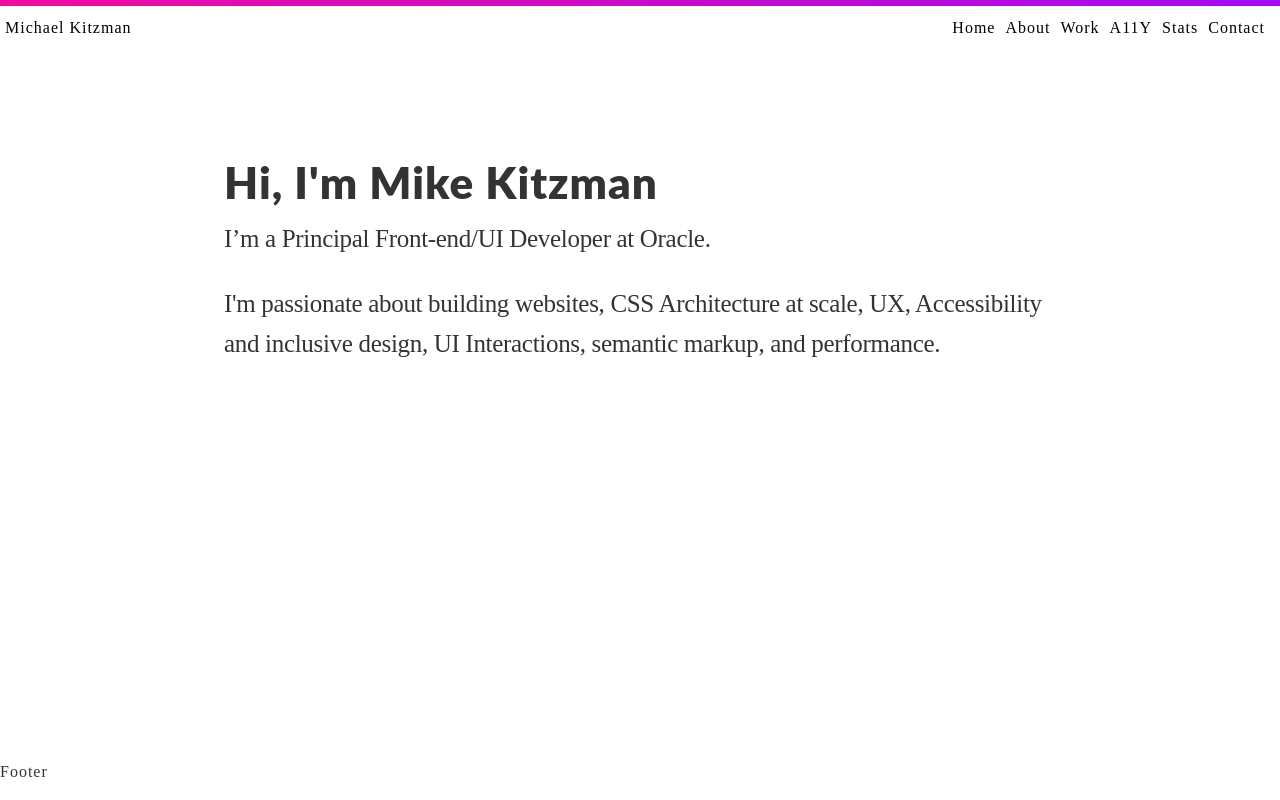
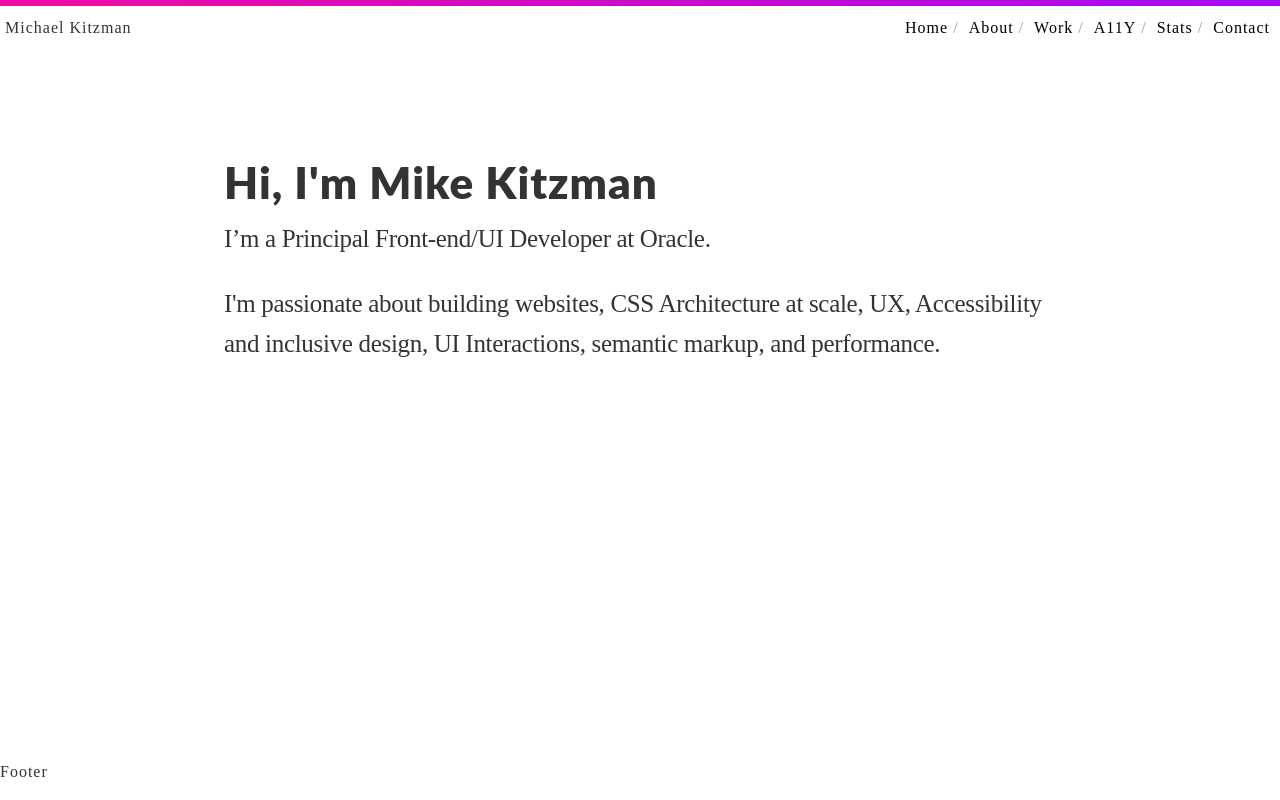
Before and after one commit to mkitzman/michaelkitzman.com, a React app: page / in a window 1280 px wide. Built offline with nearby package versions, Linux system fonts and the light colour scheme.

Commit message:
Use hashrouter and css fixes

```diff
--- a/src/components/A11y.js
+++ b/src/components/A11y.js
@@ -2,7 +2,7 @@ import React from 'react';
 
 const A11y = () => (
     <div>
-        <h1 className={'page-title'}>A11y</h1>
+        <h2 className={'App-page-title'}>A11y</h2>
     </div>
 );
 
--- a/src/components/About.js
+++ b/src/components/About.js
@@ -2,7 +2,7 @@ import React from 'react';
 
 const About = () => (
     <div>
-        <h1 className={'page-title'}>About</h1>
+        <h2 className={'App-page-title'}>About</h2>
     </div>
 );
 
--- a/src/components/App.js
+++ b/src/components/App.js
@@ -1,5 +1,5 @@
 import React from 'react';
-import { BrowserRouter, Route, Switch } from 'react-router-dom';
+import { Route, Switch, HashRouter } from 'react-router-dom';
 
 import Header from 'components/Header';
 import Footer from 'components/Footer';
@@ -15,7 +15,7 @@ import Contact from 'components/Contact';
 
 export default function App() {
     return (
-        <BrowserRouter>
+        <HashRouter>
             <div className={'App-grid'}>
                 <Header />
                 <aside></aside>
@@ -34,6 +34,6 @@ export default function App() {
                 <aside></aside>
                 <Footer />
             </div>
-        </BrowserRouter>
+        </HashRouter>
     );
 };
--- a/src/components/Contact.js
+++ b/src/components/Contact.js
@@ -2,7 +2,7 @@ import React from 'react';
 
 const Contact = () => (
     <div>
-        <h1 className={'page-title'}>Contact</h1>
+        <h2 className={'App-page-title'}>Contact</h2>
     </div>
 );
 
--- a/src/components/Header.js
+++ b/src/components/Header.js
@@ -4,8 +4,10 @@ import {Link} from 'react-router-dom';
 const Header = () => (
     <header className={'Header'}>
         <nav className={'Header-nav'}>
+            <h1 className={'Header-logo'}>
+                Michael Kitzman
+            </h1>
             <ul>
-                <li className={'Header-nav-item'}><Link to="/">Michael Kitzman</Link></li>
                 <li className={'Header-nav-item'}><Link to="/">Home</Link></li>
                 <li className={'Header-nav-item'}><Link to="/about">About</Link></li>
                 <li className={'Header-nav-item'}><Link to="/work">Work</Link></li>
--- a/src/components/Home.js
+++ b/src/components/Home.js
@@ -2,7 +2,9 @@ import React from 'react';
 
 const Home = () => (
     <div className={'Home-hero'}>
-        <h1 className={'page-title'}>Hi, I'm Mike Kitzman</h1>
+        <h2 className={'App-page-title'}>
+            Hi, I'm Mike Kitzman
+        </h2>
         <p  className={'Home-hero-description'}>
             I’m a Principal Front-end/UI Developer at Oracle.
         </p>
--- a/src/components/Stats.js
+++ b/src/components/Stats.js
@@ -2,7 +2,7 @@ import React from 'react';
 
 const Stats = () => (
     <div>
-        <h1 className={'page-title'}>Stats</h1>
+        <h2 className={'App-page-title'}>Stats</h2>
     </div>
 );
 
--- a/src/components/Work.js
+++ b/src/components/Work.js
@@ -2,7 +2,7 @@ import React from 'react';
 
 const Work = () => (
     <div>
-        <h1 className={'page-title'}>Work</h1>
+        <h2 className={'App-page-title'}>Work</h2>
     </div>
 );
 
--- a/src/styles/Header.css
+++ b/src/styles/Header.css
@@ -1,25 +1,33 @@
 .Header {
-    background-image: linear-gradient(45deg, #F40BA0 0%, #A508F4 100%);
+    background-image: var(--color-header-gradient);
     width: 100%;
     text-align: right;
     overflow: hidden;
 }
 
 .Header-nav {
-    background-color: #FFFFFF;
+    display: flex;
+    justify-content: space-between;
+    align-items: center;
+    background-color: var(--color-light);
     margin-top: 6px;
     padding: 10px 5px;
-
-    & .Header-nav-item:first-child {
-        float:left;
-    }
 }
 
 .Header-nav-item {
     display: inline-block;
-    margin-right: 10px;
+    margin-right: 5px;
 
     & a {
-        color: #000000;
+        color: var(--color-dark);
     }
 }
+
+.Header-nav-item:not(:last-child) {
+
+    &::after {
+        content: '/';
+        margin: 0 5px;
+        opacity: .5;
+    }
+}
--- a/src/styles/_constants.css
+++ b/src/styles/_constants.css
@@ -1,4 +1,13 @@
 :root {
+    /* Colors */
+    --black: #000000;
+    --white: #FFFFFF;
+
+    --color-base-font: hsla(0, 0%, 0%, 0.8);
+    --color-dark: var(--black);
+    --color-light: var(--white);
+    --color-header-gradient: linear-gradient(45deg, #F40BA0 0%, #A508F4 100%);
+
     /* Break Points */
    --min-small-screen: 36em;
    --min-large-screen: 48em;
@@ -10,29 +19,8 @@
     --base-font-size: 100%; /* 16px */
     --base-line-height: 1.5;
     --base-letter-spacing: 1px;
-    --base-font-color: hsla(0, 0%, 0%, 0.8);
-
-    /* Type scale */
-    --font-size-up-1: media(
-        calc(1em * var(--ratio-for-small-screen)),
-        (min-width: var(--min-large-screen)) calc(1em * var(--ratio-for-large-screen))
-    );
-
-    --font-size-up-2: media(
-        calc(1em * var(--ratio-for-small-screen) * var(--ratio-for-small-screen)),
-        (min-width: var(--min-large-screen)) calc(1em * var(--ratio-for-large-screen) * var(--ratio-for-large-screen))
-    );
-
-    --font-size-up-3: media(
-        calc(1em * var(--ratio-for-small-screen) * var(--ratio-for-small-screen) * var(--ratio-for-small-screen)),
-        (min-width: var(--min-large-screen)) calc(1em * var(--ratio-for-large-screen) * var(--ratio-for-large-screen) * var(--ratio-for-large-screen))
-    );
-
-    --font-size-down-1: media(
-        calc(v1em / var(--ratio-for-small-screen)),
-        (min-width: var(--min-large-screen)) calc(1em / var(--ratio-for-large-screen))
-    );
-
+    --font-page-title: 44px;
+    --font-page-title-letter-spacing: 1.2;
 
 }
 
--- a/src/styles/_reset.css
+++ b/src/styles/_reset.css
@@ -12,6 +12,8 @@ body, h1, h2, h3, h4, h5, h6, p, ol, ul {
   margin: 0;
   padding: 0;
   font-weight: 500;
+  font-size: var(--base-font-size);
+  line-height: var(--base-line-height);
 }
 
 ol, ul {
--- a/src/styles/app.css
+++ b/src/styles/app.css
@@ -1,6 +1,6 @@
 html {
     font-family: 'Karla';
-    color: var(--base-font-color);
+    color: var(--color-base-font);
     font-size: var(--base-font-size);
     line-height: var(--base-line-height);
     letter-spacing: var(--base-letter-spacing);
@@ -8,14 +8,6 @@ html {
 
 article {
     margin: 100px 0;
-}
-
-h1 {
-    font-family: 'Lato';
-    font-size: 44px;
-    line-height: 1.2;
-    font-weight: 900;
-    margin-bottom: 10px;
 }
 
 .App-grid {
@@ -30,3 +22,11 @@ h1 {
 header, footer {
   grid-column: 1 / 4;
 }
+
+.App-page-title {
+    font-family: 'Lato';
+    font-size: var(--font-page-title);
+    line-height: var(--font-page-title-letter-spacing);
+    font-weight: 900;
+    margin-bottom: 10px;
+}
```
